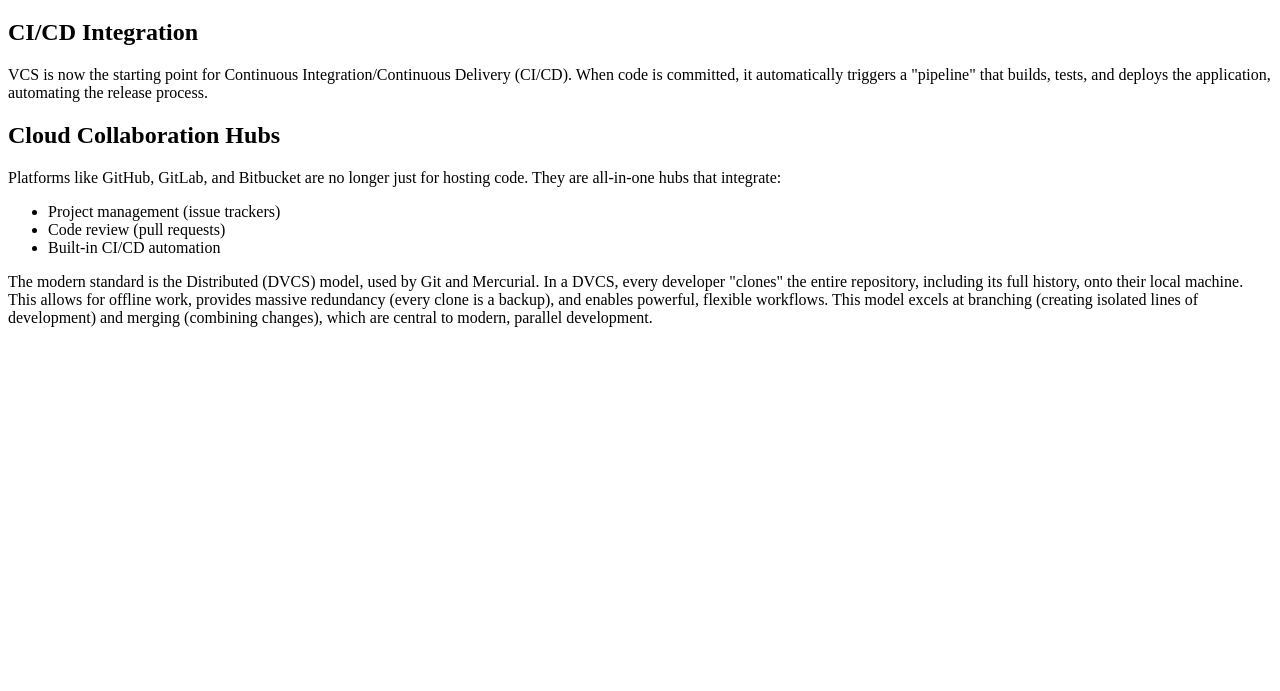
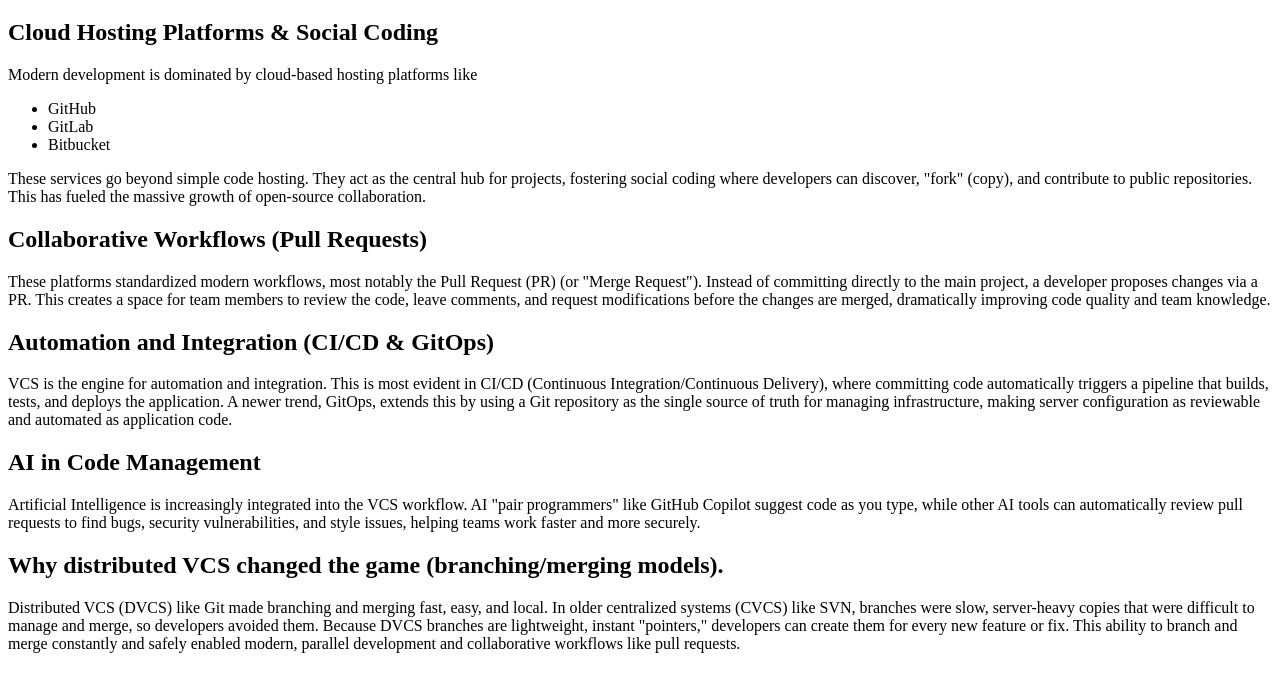
Before and after one commit to Oliwiereq/VSC-Trends-Site, a plain HTML site: page trends.html in a window 1280 px wide. Shown: the part 87-778 px from the top of the page. Drawn offline with Linux system fonts and the light colour scheme.

Commit message:
final changes

```diff
--- a/trends.html
+++ b/trends.html
@@ -12,20 +12,27 @@
 
     <h1>Trends of VSC</h1>
 
-    <h2>CI/CD Integration</h1>
+    <h2>Cloud Hosting Platforms & Social Coding</h1>
 
-    <p>VCS is now the starting point for Continuous Integration/Continuous Delivery (CI/CD). When code is committed, it automatically triggers a "pipeline" that builds, tests, and deploys the application, automating the release process.</p>
-
-    <h2>Cloud Collaboration Hubs</h2>
-
-    <p>Platforms like GitHub, GitLab, and Bitbucket are no longer just for hosting code. They are all-in-one hubs that integrate:</p>
-
+    <p>Modern development is dominated by cloud-based hosting platforms like</p>
     <ul>
-        <li>Project management (issue trackers)</li>
-        <li>Code review (pull requests)</li>
-        <li>Built-in CI/CD automation</li>
+        <li>GitHub</li>
+        <li>GitLab</li>
+        <li>Bitbucket</li>
     </ul>
 
-The modern standard is the Distributed (DVCS) model, used by Git and Mercurial. In a DVCS, every developer "clones" the entire repository, including its full history, onto their local machine. This allows for offline work, provides massive redundancy (every clone is a backup), and enables powerful, flexible workflows. This model excels at branching (creating isolated lines of development) and merging (combining changes), which are central to modern, parallel development.</p>
+    <p>These services go beyond simple code hosting. They act as the central hub for projects, fostering social coding where developers can discover, "fork" (copy), and contribute to public repositories. This has fueled the massive growth of open-source collaboration.</p>
+    <h2>Collaborative Workflows (Pull Requests)</h2>
+
+    <p>These platforms standardized modern workflows, most notably the Pull Request (PR) (or "Merge Request"). Instead of committing directly to the main project, a developer proposes changes via a PR. This creates a space for team members to review the code, leave comments, and request modifications before the changes are merged, dramatically improving code quality and team knowledge.</p>
+
+    <h2>Automation and Integration (CI/CD & GitOps)</h2>
+    <p>VCS is the engine for automation and integration. This is most evident in CI/CD (Continuous Integration/Continuous Delivery), where committing code automatically triggers a pipeline that builds, tests, and deploys the application. A newer trend, GitOps, extends this by using a Git repository as the single source of truth for managing infrastructure, making server configuration as reviewable and automated as application code.</p>
+
+    <h2>AI in Code Management</h2>
+    <p>Artificial Intelligence is increasingly integrated into the VCS workflow. AI "pair programmers" like GitHub Copilot suggest code as you type, while other AI tools can automatically review pull requests to find bugs, security vulnerabilities, and style issues, helping teams work faster and more securely.</p>
+
+    <h2>Why distributed VCS changed the game (branching/merging models).</h2>
+    <p>Distributed VCS (DVCS) like Git made branching and merging fast, easy, and local. In older centralized systems (CVCS) like SVN, branches were slow, server-heavy copies that were difficult to manage and merge, so developers avoided them. Because DVCS branches are lightweight, instant "pointers," developers can create them for every new feature or fix. This ability to branch and merge constantly and safely enabled modern, parallel development and collaborative workflows like pull requests.</p>
 </body>
 </HTML>
```
Also changed, not shown: history.html (+3 -1 lines), index.html (+4 -3 lines).
